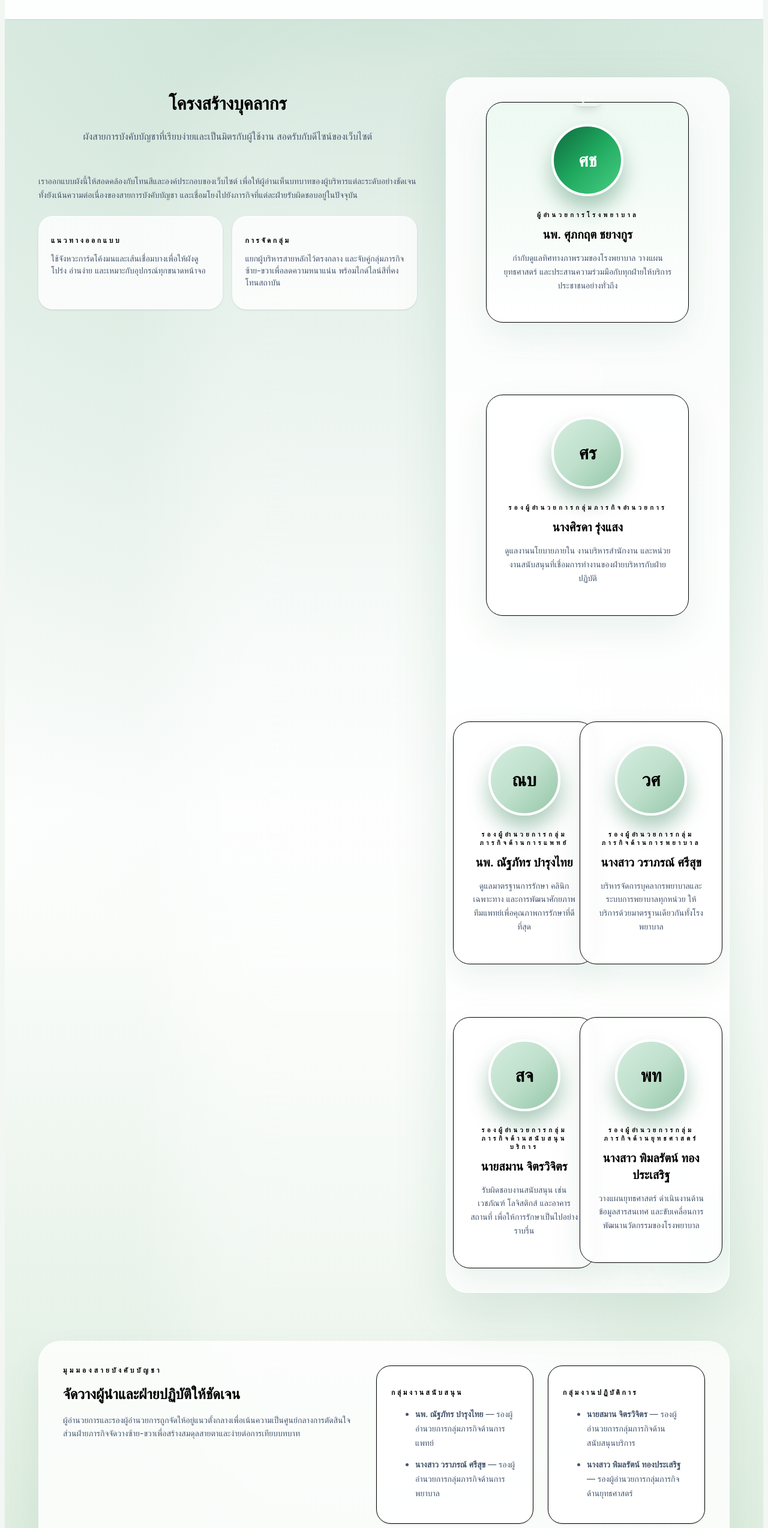
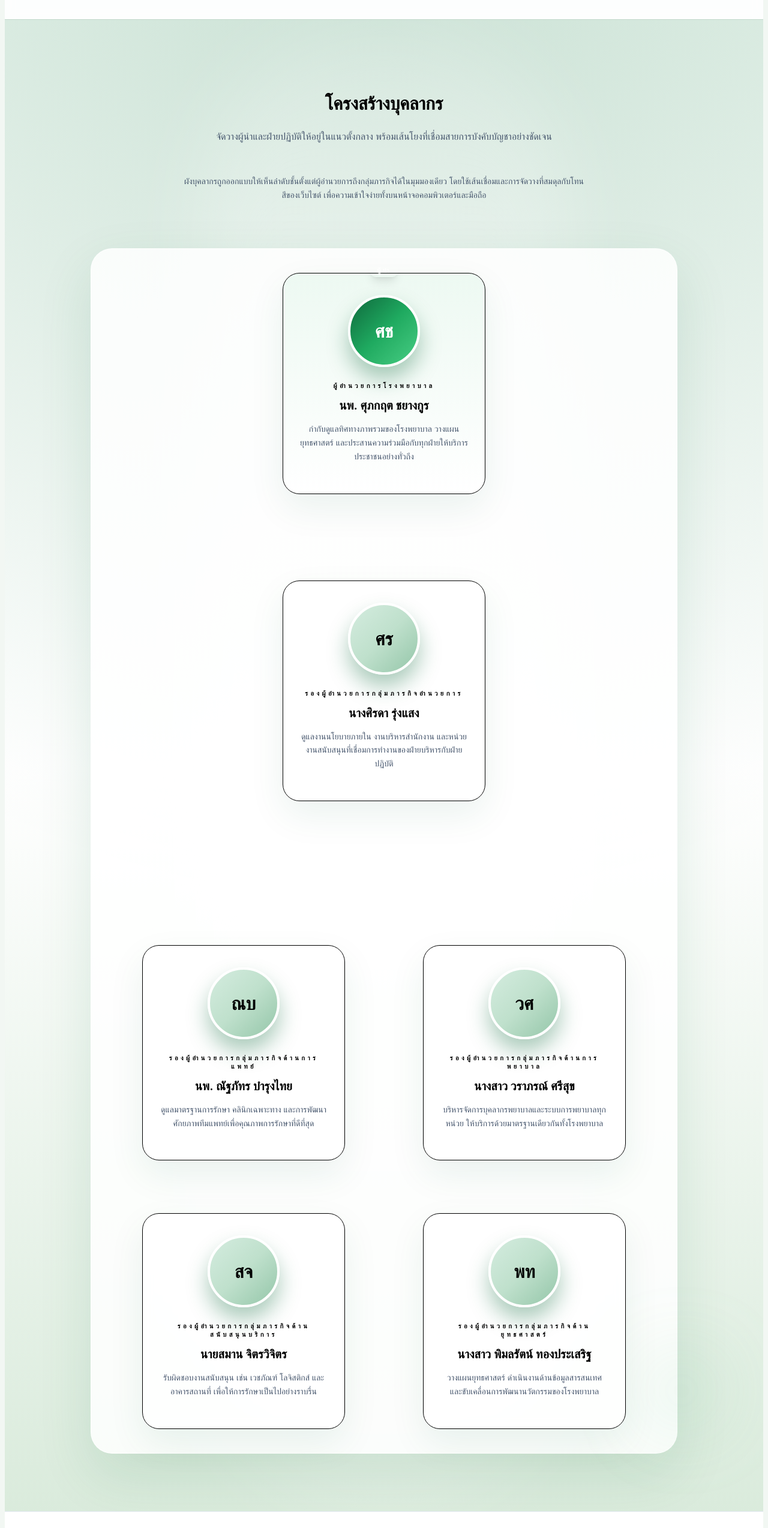
Before and after one commit to DnopPondz/hospital, a Next.js app: page /structure in a window 1280 px wide. Shown: the part 100-2648 px from the top of the page at 60% size. Built offline with nearby package versions, Linux system fonts and the light colour scheme.

Commit message:
Center personnel structure with connecting lines

```diff
--- a/app/structure/page.jsx
+++ b/app/structure/page.jsx
@@ -86,94 +86,51 @@ const PersonnelCard = ({ name, role, description, initials, variant = 'default'
 );
 
 export default function PersonnelStructurePage() {
-  const leftDivisions = structure.divisions.slice(0, 2);
-  const rightDivisions = structure.divisions.slice(2);
-
   return (
     <div className="flex min-h-screen flex-col">
       <Navbar />
       <main className="flex-1">
         <section className="relative overflow-hidden bg-gradient-to-b from-[#ebf6ef] via-white to-[#daebdc] py-24">
           <div className="absolute inset-0 bg-[radial-gradient(circle_at_top,_rgba(14,106,61,0.14),_transparent_58%)]" />
-          <div className="absolute inset-y-0 left-1/2 hidden w-[680px] -translate-x-1/2 rounded-full bg-gradient-to-b from-white/20 via-white/60 to-white/20 blur-3xl md:block" />
-          <div className="relative mx-auto max-w-6xl px-6">
-            <div className="grid gap-12 lg:grid-cols-[1.2fr_minmax(0,0.9fr)] lg:items-start">
-              <div className="space-y-6">
+          <div className="absolute inset-y-0 left-1/2 hidden w-[620px] -translate-x-1/2 rounded-full bg-gradient-to-b from-white/20 via-white/60 to-white/20 blur-3xl md:block" />
+          <div className="relative mx-auto flex max-w-5xl flex-col items-center px-6">
             <SectionTitle
               title="โครงสร้างบุคลากร"
-                  subtitle="ผังสายการบังคับบัญชาที่เรียบง่ายและเป็นมิตรกับผู้ใช้งาน สอดรับกับดีไซน์ของเว็บไซต์"
+              subtitle="จัดวางผู้นำและฝ่ายปฏิบัติให้อยู่ในแนวตั้งกลาง พร้อมเส้นโยงที่เชื่อมสายการบังคับบัญชาอย่างชัดเจน"
             />
-                <p className="text-sm leading-relaxed text-slate-600">
-                  เราออกแบบผังนี้ให้สอดคล้องกับโทนสีและองค์ประกอบของเว็บไซต์ เพื่อให้ผู้อ่านเห็นบทบาทของผู้บริหารแต่ละระดับอย่างชัดเจน
-                  ทั้งยังเน้นความต่อเนื่องของสายการบังคับบัญชา และเชื่อมโยงไปยังภารกิจที่แต่ละฝ่ายรับผิดชอบอยู่ในปัจจุบัน
+
+            <p className="mt-6 max-w-2xl text-center text-sm leading-relaxed text-slate-600">
+              ผังบุคลากรถูกออกแบบให้เห็นลำดับชั้นตั้งแต่ผู้อำนวยการถึงกลุ่มภารกิจได้ในมุมมองเดียว โดยใช้เส้นเชื่อมและการจัดวางที่สมดุลกับโทนสีของเว็บไซต์
+              เพื่อความเข้าใจง่ายทั้งบนหน้าจอคอมพิวเตอร์และมือถือ
             </p>
-                <div className="grid gap-4 sm:grid-cols-2">
-                  <div className="rounded-3xl border border-white/70 bg-white/80 p-5 shadow-sm">
-                    <p className="text-xs font-semibold uppercase tracking-[0.3em] text-primary/70">แนวทางออกแบบ</p>
-                    <p className="mt-2 text-sm text-slate-600">
-                      ใช้จังหวะการ์ดโค้งมนและเส้นเชื่อมบางเพื่อให้ผังดูโปร่ง อ่านง่าย และเหมาะกับอุปกรณ์ทุกขนาดหน้าจอ
-                    </p>
-                  </div>
-                  <div className="rounded-3xl border border-white/70 bg-white/80 p-5 shadow-sm">
-                    <p className="text-xs font-semibold uppercase tracking-[0.3em] text-primary/70">การจัดกลุ่ม</p>
-                    <p className="mt-2 text-sm text-slate-600">
-                      แยกผู้บริหารสายหลักไว้ตรงกลาง และจับคู่กลุ่มภารกิจซ้าย-ขวาเพื่อลดความหนาแน่น พร้อมไกด์ไลน์สีที่คงโทนสถาบัน
-                    </p>
-                  </div>
-                </div>
+
+            <div className="relative mt-16 flex w-full max-w-4xl flex-col items-center gap-14 rounded-[36px] border border-white/70 bg-white/85 p-10 shadow-[0_35px_90px_rgba(13,106,61,0.12)]">
+              <div className="pointer-events-none absolute -left-20 top-16 hidden h-32 w-32 rounded-full bg-primary/10 blur-3xl lg:block" />
+              <div className="pointer-events-none absolute -right-16 bottom-12 hidden h-28 w-28 rounded-full bg-[#7bc99a]/20 blur-3xl lg:block" />
+
+              <div className="flex flex-col items-center">
+                <PersonnelCard variant="highlight" {...structure.director} />
+                <span className="mt-6 h-16 w-px bg-gradient-to-b from-primary/50 via-primary/30 to-transparent" />
               </div>
 
-              <div className="relative overflow-hidden rounded-[36px] border border-white/70 bg-white/85 p-10 shadow-[0_35px_90px_rgba(13,106,61,0.12)]">
-                <div className="pointer-events-none absolute -left-24 top-10 hidden h-40 w-40 rounded-full bg-primary/10 blur-3xl lg:block" />
-                <div className="pointer-events-none absolute -right-20 bottom-10 hidden h-32 w-32 rounded-full bg-[#7bc99a]/20 blur-3xl lg:block" />
-                <div className="relative flex flex-col items-center gap-12">
-                  <div className="relative flex flex-col items-center">
-                    <PersonnelCard variant="highlight" {...structure.director} />
-                    <span className="mt-4 h-14 w-px bg-gradient-to-b from-primary/50 via-primary/30 to-transparent" />
+              <div className="flex flex-col items-center">
+                <PersonnelCard {...structure.deputy} />
+                <span className="mt-6 h-16 w-px bg-gradient-to-b from-primary/30 via-primary/20 to-transparent" />
               </div>
 
-                  <div className="relative flex flex-col items-center gap-6">
-                    <PersonnelCard {...structure.deputy} />
-                    <div className="relative hidden w-full items-center justify-center md:flex">
-                      <span className="absolute top-0 h-px w-[70%] max-w-[420px] bg-gradient-to-r from-transparent via-primary/20 to-transparent" />
-                      <span className="h-12 w-px bg-gradient-to-b from-primary/20 to-transparent" />
-                    </div>
-                  </div>
-
-                  <div className="grid w-full gap-8 md:grid-cols-2">
+              <div className="relative w-full max-w-4xl">
+                <span className="pointer-events-none absolute left-1/2 top-0 h-16 w-px -translate-x-1/2 bg-gradient-to-b from-primary/30 via-primary/20 to-transparent" />
+                <div className="relative mt-12 grid gap-10 md:grid-cols-2 md:before:absolute md:before:left-0 md:before:right-0 md:before:top-0 md:before:h-px md:before:bg-gradient-to-r md:before:from-transparent md:before:via-primary/25 md:before:to-transparent md:before:content-['']">
                   {structure.divisions.map((division) => (
-                      <div key={division.role} className="flex flex-col items-center gap-4">
-                        <span className="hidden h-10 w-px bg-gradient-to-b from-primary/15 to-transparent md:block" />
+                    <div
+                      key={division.role}
+                      className="relative flex flex-col items-center pt-10 md:pt-12"
+                    >
+                      <span className="absolute left-1/2 top-0 h-10 w-px -translate-x-1/2 bg-gradient-to-b from-primary/20 via-primary/15 to-transparent md:h-12" />
                       <PersonnelCard {...division} />
                     </div>
                   ))}
                 </div>
-                </div>
-              </div>
-            </div>
-
-            <div className="mt-20 grid gap-6 rounded-[36px] border border-white/70 bg-white/80 p-10 shadow-[0_28px_60px_rgba(13,106,61,0.08)] lg:grid-cols-[1fr_minmax(0,1.1fr)]">
-              <div className="space-y-4">
-                <p className="text-xs font-semibold uppercase tracking-[0.35em] text-primary/70">มุมมองสายบังคับบัญชา</p>
-                <h2 className="text-2xl font-semibold text-neutral">จัดวางผู้นำและฝ่ายปฏิบัติให้ชัดเจน</h2>
-                <p className="text-sm leading-relaxed text-slate-600">
-                  ผู้อำนวยการและรองผู้อำนวยการถูกจัดให้อยู่แนวตั้งกลางเพื่อเน้นความเป็นศูนย์กลางการตัดสินใจ
-                  ส่วนฝ่ายภารกิจจัดวางซ้าย-ขวาเพื่อสร้างสมดุลสายตาและง่ายต่อการเทียบบทบาท
-                </p>
-              </div>
-              <div className="grid gap-6 sm:grid-cols-2">
-                {[leftDivisions, rightDivisions].map((group, index) => (
-                  <div key={index} className="rounded-3xl border border-primary/10 bg-white/90 p-6 shadow-sm">
-                    <p className="text-xs font-semibold uppercase tracking-[0.3em] text-primary/60">{index === 0 ? 'กลุ่มงานสนับสนุน' : 'กลุ่มงานปฏิบัติการ'}</p>
-                    <ul className="mt-4 space-y-3 text-sm text-slate-600">
-                      {group.map((division) => (
-                        <li key={division.role} className="leading-6">
-                          <span className="font-semibold text-primary">{division.name}</span> — {division.role}
-                        </li>
-                      ))}
-                    </ul>
-                  </div>
-                ))}
               </div>
             </div>
           </div>
```
Lines whose indentation alone changed are shown as unchanged.
